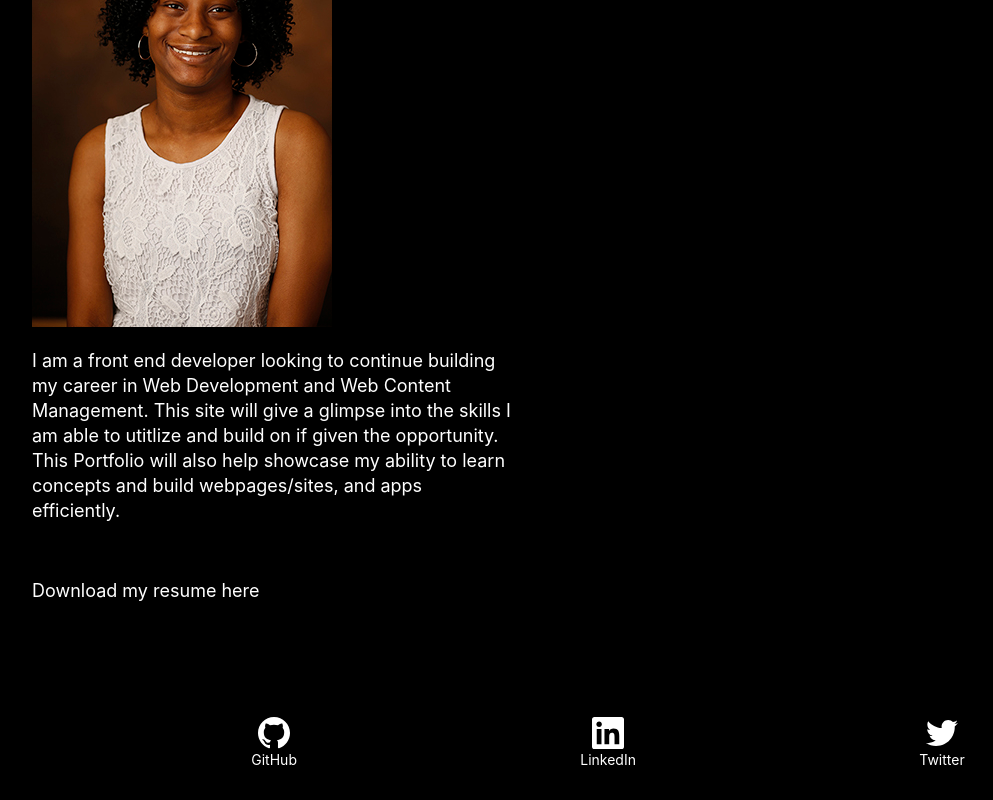
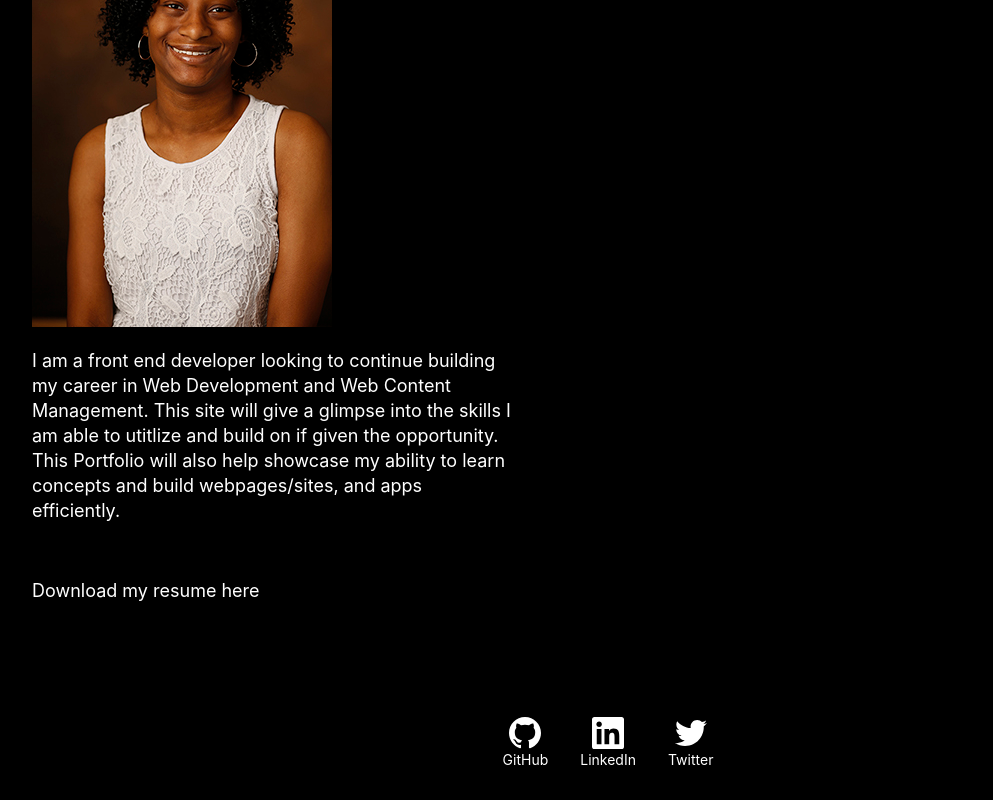
Before and after one commit to symlara/react-portfolio, a React (Create React App) app: page / in a window 1280 px wide. Shown: the part 425-1225 px from the top of the page, without its empty margins (32-1025 px from the left). After the commit the page ends 1193 px from the top, so only its background shows below. Built offline with nearby package versions, Linux system fonts and the light colour scheme.

Commit message:
testing out different looks

```diff
--- a/src/components/Nav/index.js
+++ b/src/components/Nav/index.js
@@ -6,10 +6,9 @@ function Nav (props) {
     const { currentTab, setCurrentTab } = props;
 
 
+    return (
 
-return (
-
-    <nav>
+        <nav>
     <ul className="flex-row" id="nav">
         <li className={currentTab === "about" ? "mx-2 navActive" : "mx-2"}>
         <span onClick={() => setCurrentTab("about")}>About Me</span>
@@ -29,31 +28,7 @@ return (
     </ul>
 </nav>
 
-
-//   return (
-//     <nav class="pa3 pa4-ns" id="nav">
-//         <div class="tc pb3">
-
-//             <a class="link dim gray f6 f5-ns dib mr3" href="about" className={currentTab === "about" ? "mx-2 navActive" : "mx-2"}>
-//             <span onClick={() => setCurrentTab("about")}>About Me</span>
-//             </a>
-
-//             <a class="link dim gray f6 f5-ns dib mr3" href="portfolio" className={currentTab === "portfolio" ? "mx-2 navActive" : "mx-2"}>
-//                 <span onClick={() => setCurrentTab("portfolio")}>Portfolio</span>
-//             </a>
-
-//             <a class="link dim gray f6 f5-ns dib mr3" href="contact" className={currentTab === "contact" ? "mx-2 navActive" : "mx-2"}>
-//                 <span onClick={() => setCurrentTab("contact")}>Contact</span>
-//             </a>
-
-//             <a class="link dim gray f6 f5-ns dib mr3" href="resume" className={currentTab === "resume" ? "mx-2 navActive" : "mx-2"}>
-//                 <span onClick={() => setCurrentTab("resume")}>Resume</span>
-//             </a>
-
-//         </div>
-//     </nav>
-
-)
+    );
 }
 
 export default Nav;
--- a/src/components/Portfolio/index.js
+++ b/src/components/Portfolio/index.js
@@ -1,5 +1,6 @@
 import React from 'react';
 import Project from '../Project';
+
 
 
 
--- a/src/index.css
+++ b/src/index.css
@@ -80,7 +80,6 @@ code {
 /*header styles end */
 
 /* nav styles */
-
 .flex-row {
   display: flex;
   flex-wrap: wrap;
@@ -106,6 +105,8 @@ ul {
   cursor: pointer;
 }
 
+
+
 /* nav styles end */
 
 /* about section */
@@ -127,8 +128,9 @@ ul {
 /* footer styles */
 
 #footer {
-	display: flex;
-	flex-wrap: wrap;
+  bottom: 0;
+  width: 100%;
+  height: 50px;
   justify-content: space-evenly;
 }
 
```
Also changed, not shown: src/App.js (+2 -5 lines), 2 other files (tests, documents, lock files or other folders).
